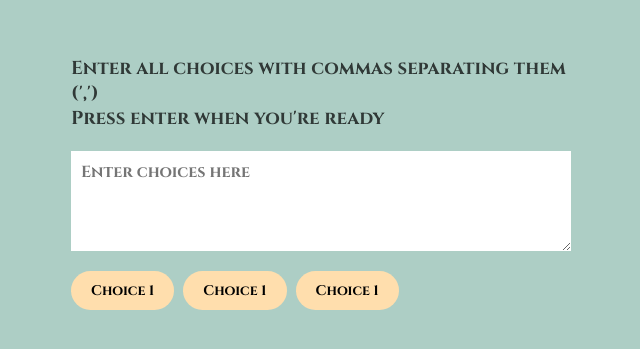
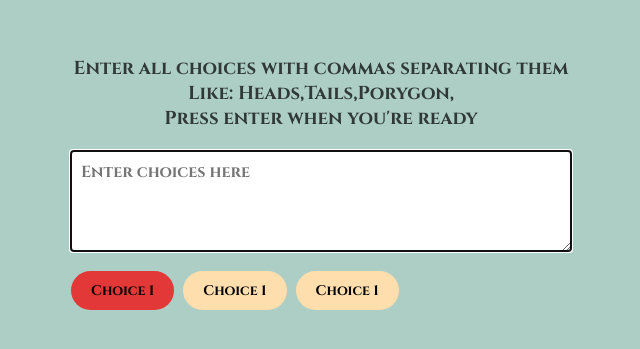
Before and after one commit to LRSORRENTI/RANDOM-CHOICE, a plain HTML site: page index.html in a window 1280 px wide. Shown: the part 217-566 px from the top of the page, without its empty margins (319-959 px from the left). Drawn offline with Linux system fonts and the light colour scheme.

Commit message:
added some of the JS

```diff
--- a/index.html
+++ b/index.html
@@ -10,13 +10,16 @@
   <body>
     <div class="container">
       <h3>
-        Enter all choices with commas separating them (',')
+        Enter all choices with commas separating them
         <br />
+        Like: Heads,Tails,Porygon,
+        <br />
+
         Press enter when you're ready
       </h3>
       <textarea placeholder="Enter choices here" id="textarea"></textarea>
       <div id="tags">
-        <span class="tag">Choice 1</span>
+        <span class="tag highlight">Choice 1</span>
         <span class="tag">Choice 1</span>
         <span class="tag">Choice 1</span>
       </div>
--- a/script.js
+++ b/script.js
@@ -0,0 +1,43 @@
+// const tags = document.getElementById('tags');
+// const textarea = document.getElementById('textarea');
+
+// textarea.focus()
+
+// function createTags(input){
+//     // console.log(input)
+//     // the below function will initially split the
+//     // values passed into text area, then trim the white
+//     //space with .trim()
+//     const newTags = input.split(',').filter(tag =>
+//         tag.trim() !== '').map(tag => tag.trim())
+//     // console.log(newTags)
+//     tags.innerHTML = ''
+
+//     tags.forEach(tag => {
+//         const newTag = document.createElement('span');
+//         tag.classList.add('tag');
+//         tag.innerText = tag;
+//         newTags.appendChild(newTag)
+//     })
+// }
+
+// textarea.addEventListener('keyup', (event) => {
+//     createTags(event.target.value)
+// })
+
+const tagsEl = document.getElementById('tags')
+const textarea = document.getElementById('textarea')
+
+textarea.focus()
+// this .focus will auto set the cursor to blinking
+//inside the textarea
+textarea.addEventListener('keyup', () => {
+    createTags(e.target.value)
+    //this is listening for the keyup event
+
+})
+
+function createtags(input){
+    //console.log(input)
+
+}
--- a/style.css
+++ b/style.css
@@ -22,6 +22,7 @@ body {
 h3 {
   color: rgba(0, 0, 0, 0.723);
   margin: 10px 0 20px;
+  text-align: center;
 }
 
 .container {
@@ -46,3 +47,7 @@ h3 {
   font-size: 14px;
   display: inline-block;
 }
+
+.tag.highlight {
+  background-color: rgb(226, 56, 56);
+}
```
